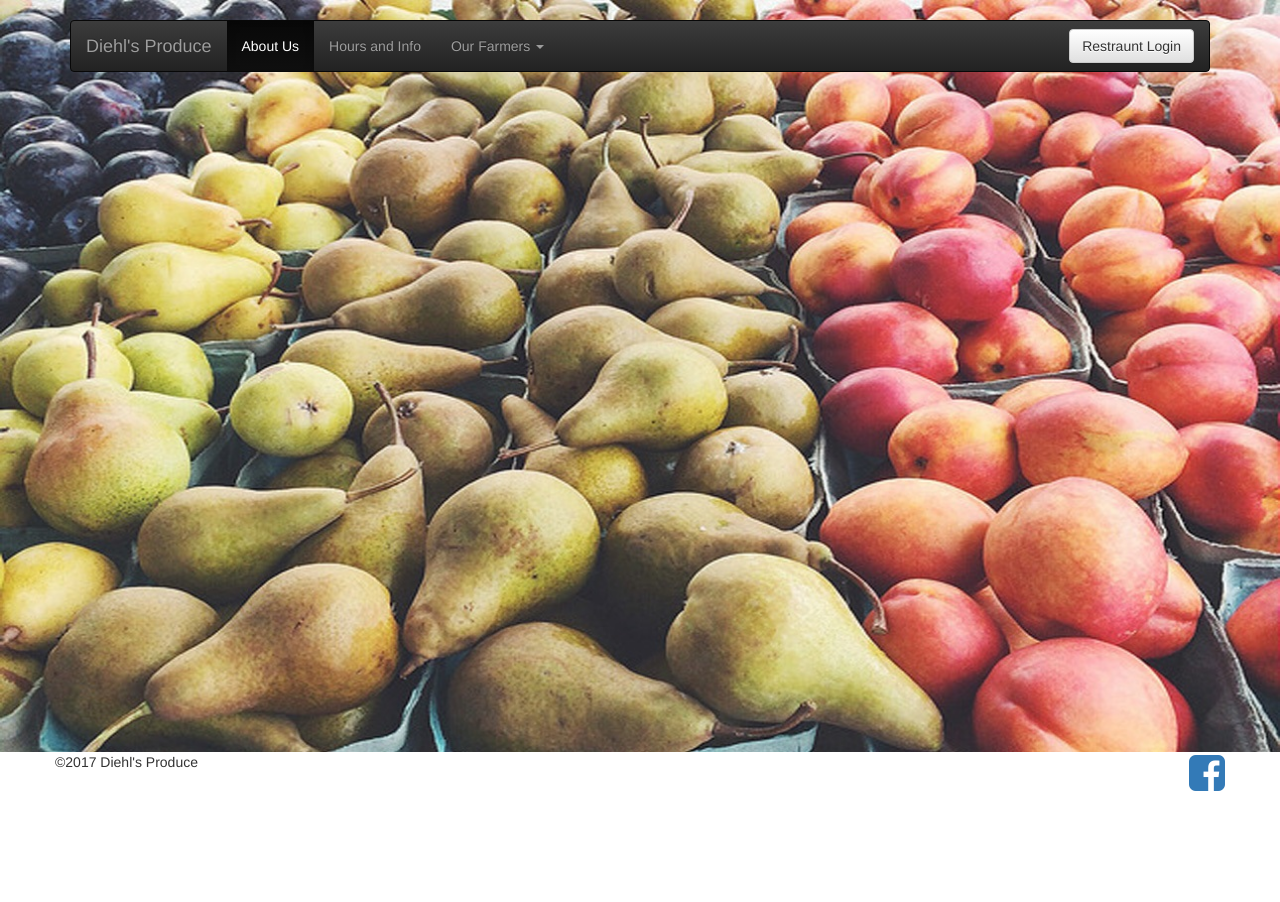
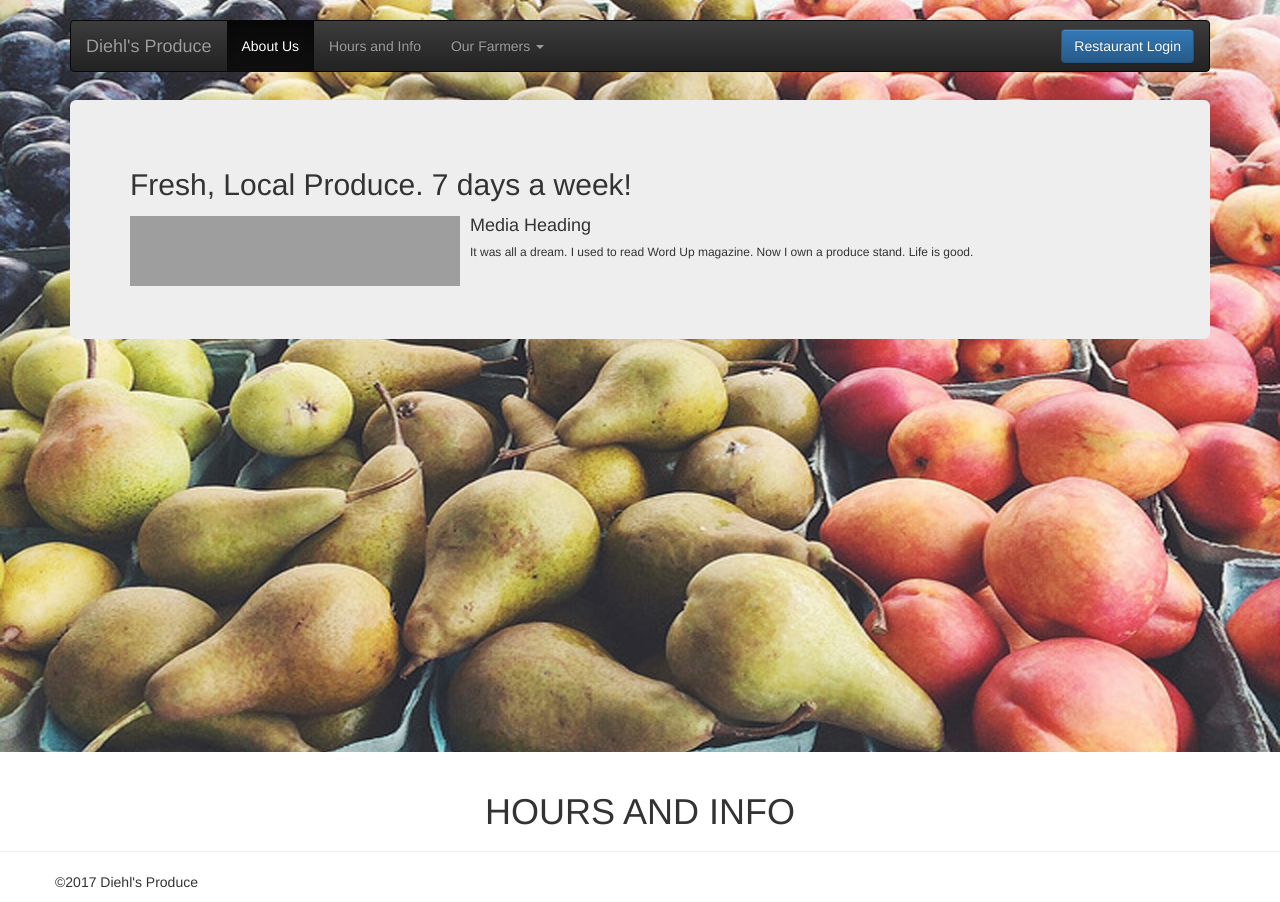
Before and after one commit to bsparrow435/bootstrap, a plain HTML site: page index.html in a window 1280 px wide. Before the commit the page ends 800 px from the top, so only its background shows below. Drawn offline with nearby package versions, Linux system fonts and the light colour scheme; grey boxes are pictures that could not be loaded.

Commit message:
Add about-us initial commit

```diff
--- a/index.html
+++ b/index.html
@@ -63,22 +63,45 @@
                 </li>
               </ul>
               <ul class="nav navbar-nav navbar-right">
-                <button class="btn btn-default navbar-btn">Restraunt Login</button>
+                <button class="btn btn-primary navbar-btn">Restaurant Login</button>
               </ul>
             </div><!--/.nav-collapse -->
           </div>
         </nav>
       </div>
     </div>
+
+    <div class="row about-us-wrapper">
+      <div class="container">
+        <div class="jumbotron">
+          <h2>Fresh, Local Produce. 7 days a week!</h2>
+          <div class="media">
+            <div class="media-left">
+              <!--This wont work because it's too wide due to the long page name-->
+              <iframe src="https://www.facebook.com/plugins/page.php?href=https%3A%2F%2Fwww.facebook.com%2FDiehlsProduceAnnapolis&tabs&width=330&height=70&small_header=true&adapt_container_width=true&hide_cover=false&show_facepile=false&appId" width="330" height="70" style="border:none;overflow:hidden" scrolling="no" frameborder="0" allowTransparency="true"></iframe>
+            </div>
+            <div class="media-body">
+              <h4 class="media-heading">Media Heading</h4>
+              <h6> It was all a dream. I used to read Word Up magazine. Now I own a produce stand. Life is good.</h6>
+            </div>
+          </div>
+        </div>
+      </div>
+    </div>
+
+    <div class="page-header text-center">
+      <h1> HOURS AND INFO</h1>
+    </div>
+
     <footer class="footer">
       <div class="container">
         <div class="row vcenter">
           <div class="pull-left">
             <p> ©2017 Diehl's Produce</p>
           </div>
-          <div class="pull-right">
+          <!--<div class="pull-right">
             <a href="https://www.facebook.com/DiehlsProduceAnnapolis"><i class="fa fa-facebook-square fa-3x"></i></a>
-          </div>
+          </div>-->
       </div>
     </footer>
 
--- a/style.css
+++ b/style.css
@@ -24,6 +24,27 @@
   margin: auto 0;
 }
 
+.about-us-wrapper {
+  position: absolute;
+  top: 75px;
+  right: 0;
+  left: 0;
+  z-index: 10;
+}
+
+.about-us-wrapper .container {
+  padding-right: 0;
+  padding-left: 0;
+}
+
+.container .jumbotron {
+  border-radius: 0;
+}
+
+.page-header {
+  z-index: 20;
+}
+
 /* RESPONSIVE CSS
 -------------------------------------------------- */
 
@@ -46,4 +67,16 @@
     border-radius: 4px;
   }
 
+  .about-us-wrapper {
+    margin-top: 25px;
+  }
+
+  .about-us-wrapper .container {
+    padding-right: 15px;
+    padding-left: 15px;
+  }
+
+  .container .jumbotron {
+    border-radius: 6px;
+  }
 }
```
